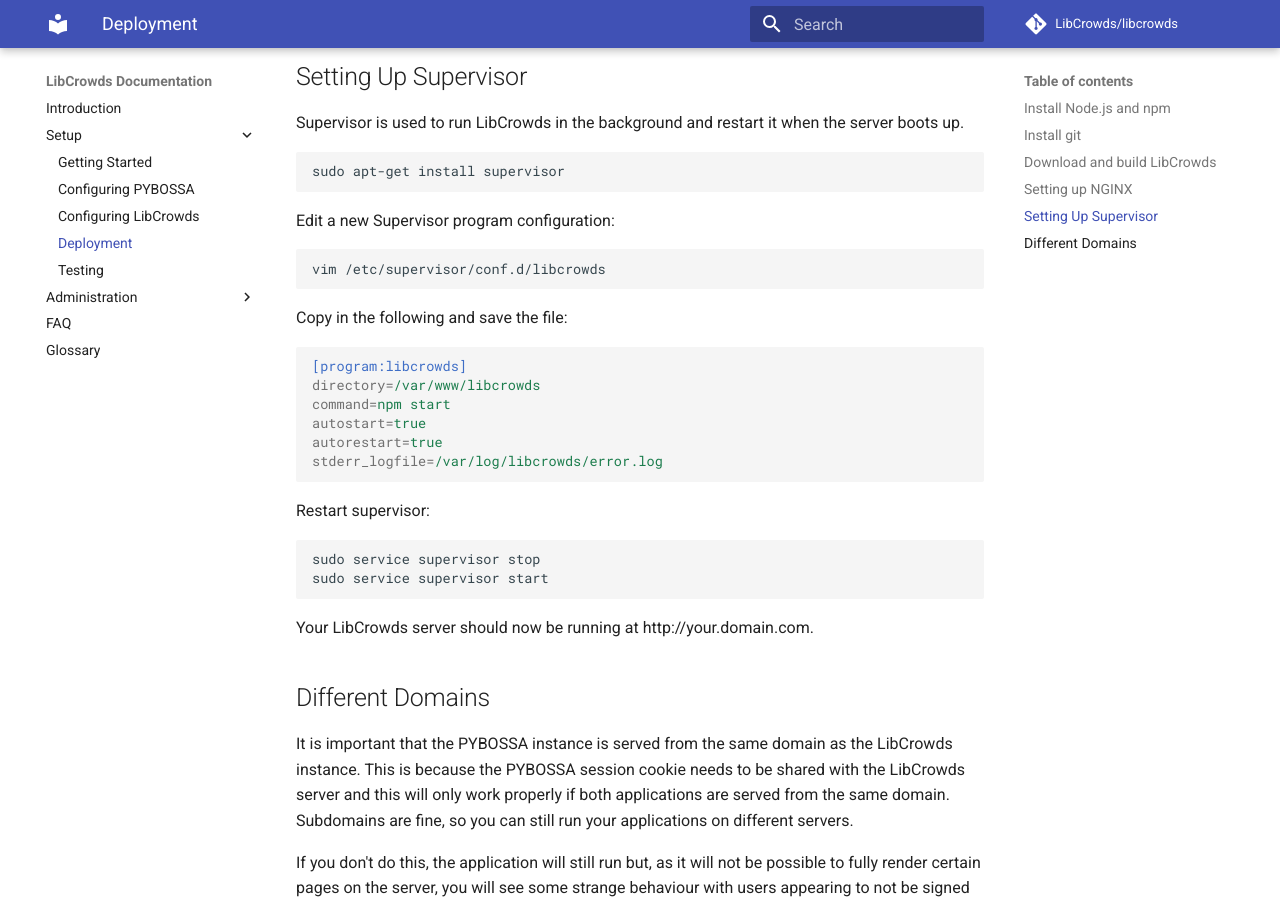
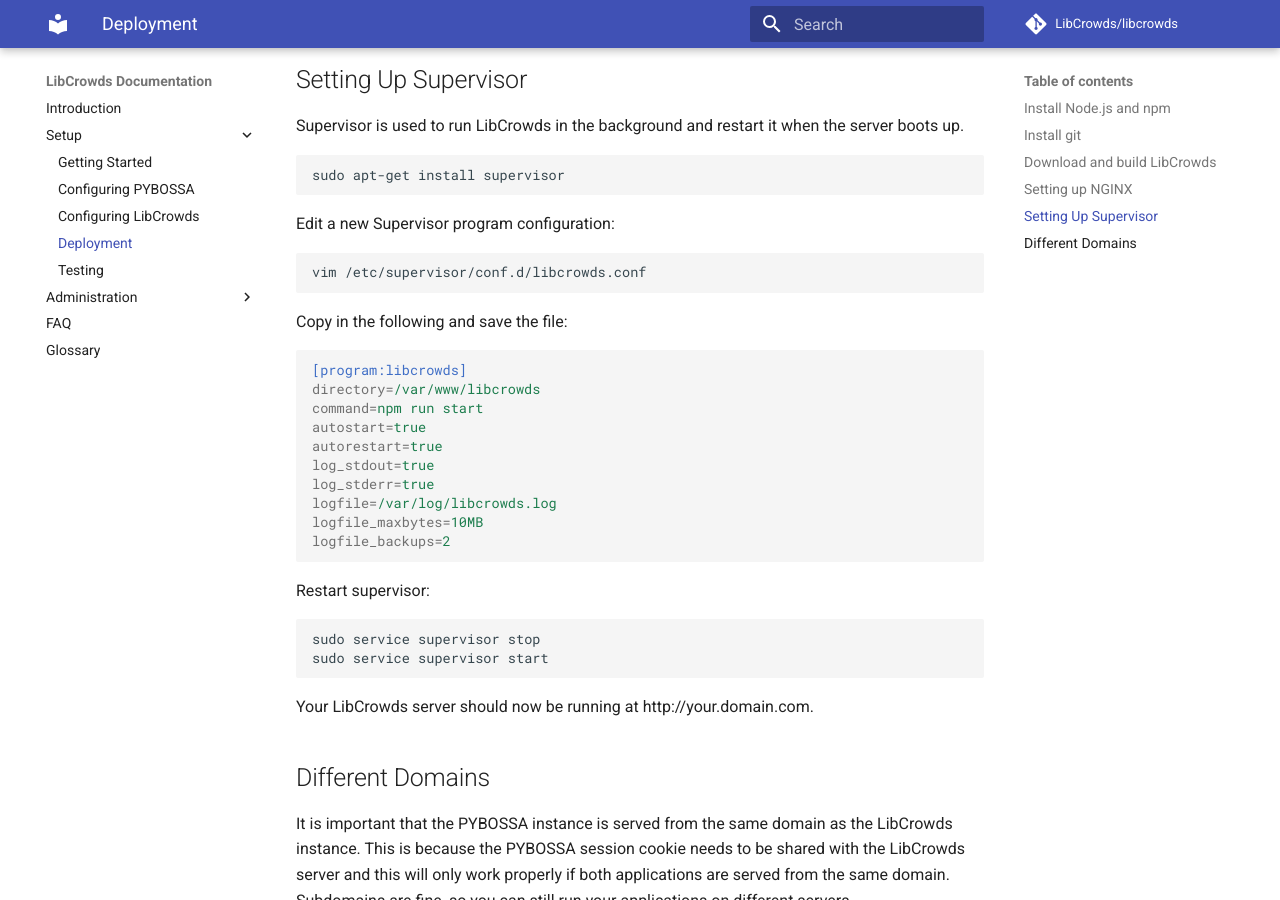
Before and after one commit to LibCrowds/docs, an MkDocs documentation site: the page built from docs/setup/deployment.md, in a window 1280 px wide and 900 px high, scrolled down 3025 px. Built offline with MkDocs 1.6.1 and Material for MkDocs 9.7.7, drawn with Linux system fonts in a browser that asks for light colours; comment, search, counter and statistics services are not loaded; old or Windows-style settings are respelled for this version of MkDocs; some of the changed text lies outside the part shown.

Commit message:
Update setup docs

````diff
--- a/docs/setup/deployment.md
+++ b/docs/setup/deployment.md
@@ -170,7 +169,7 @@
 Edit a new Supervisor program configuration:
 
 ```bash
-vim /etc/supervisor/conf.d/libcrowds
+vim /etc/supervisor/conf.d/libcrowds.conf
 ```
 
 Copy in the following and save the file:
@@ -178,10 +177,14 @@
 ```conf
 [program:libcrowds]
 directory=/var/www/libcrowds
-command=npm start
+command=npm run start
 autostart=true
 autorestart=true
-stderr_logfile=/var/log/libcrowds/error.log
+log_stdout=true
+log_stderr=true
+logfile=/var/log/libcrowds.log
+logfile_maxbytes=10MB
+logfile_backups=2
 ```
 
 Restart supervisor:
````
Also changed, not shown: other parts of docs/setup/deployment.md (+4 -5 lines).
